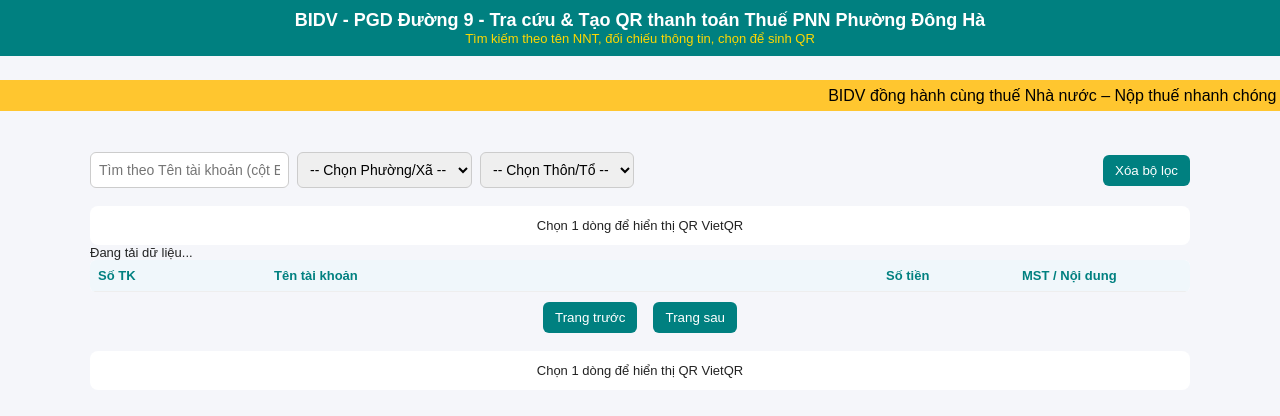
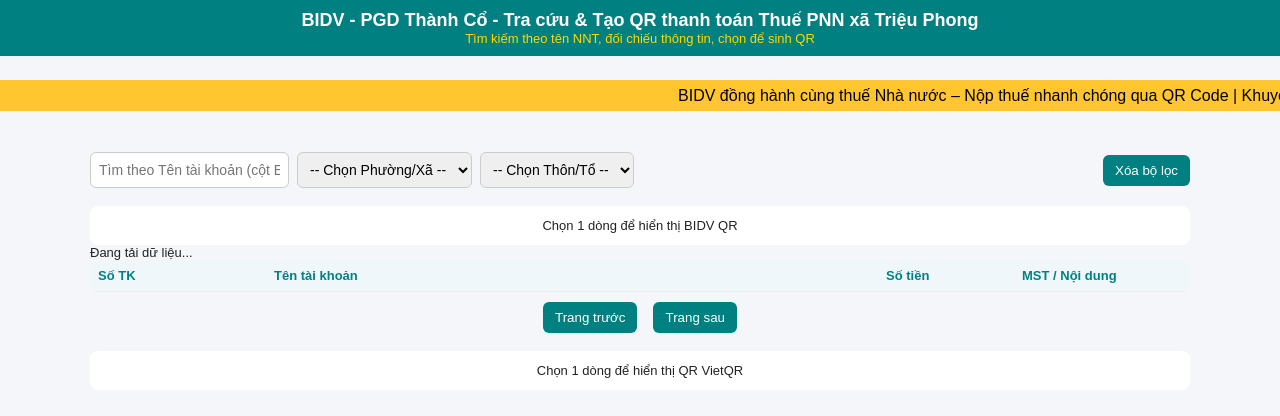
Before and after one commit to anhvt777/qrtrieuphong, a plain HTML site: page index.html in a window 1280 px wide. Drawn offline with Linux system fonts and the light colour scheme; no server answers.

Commit message:
Update index.html

```diff
--- a/index.html
+++ b/index.html
@@ -51,10 +51,10 @@
 </head>
 <body>
 <header>
-  <div class="title">BIDV - PGD Đường 9 - Tra cứu &amp; Tạo QR thanh toán Thuế PNN Phường Đông Hà</div>
+  <div class="title">BIDV - PGD Thành Cổ - Tra cứu &amp; Tạo QR thanh toán Thuế PNN xã Triệu Phong </div>
   <div class="meta">Tìm kiếm theo tên NNT, đối chiếu thông tin, chọn để sinh QR</div>
 </header>
-<div class="marquee"><span>BIDV đồng hành cùng thuế Nhà nước – Nộp thuế nhanh chóng qua QR Code           🎉 Ưu đãi đặc biệt: TẶNG TIỀN khi mở Tài khoản BIDV | TẶNG LOA THÔNG BÁO CHO HỘ KD, TẶNG TIỀN lên đến 600.000 VNĐ vào TK | Lãi suất vay ưu đãi chỉ từ 4,5%/năm | Liên hệ Mr. Mạnh Hùng (0914 179 989) để biết thêm chi tiết 🎉</span></div>
+<div class="marquee"><span>BIDV đồng hành cùng thuế Nhà nước – Nộp thuế nhanh chóng qua QR Code     |   Khuyến cáo: Website là công cụ hỗ trợ UNT truy xuất dữ liệu người nộp thuế tạo QR, chỉ sử dụng dữ liệu cho mục đích thu PNN; không chia sẻ ra ngoài phạm vi công tác.         🎉 Ưu đãi đặc biệt: TẶNG TIỀN khi mở Tài khoản BIDV | TẶNG LOA THÔNG BÁO CHO HỘ KD, TẶNG TIỀN lên đến 600.000 VNĐ vào TK | Lãi suất vay ưu đãi chỉ từ 4,5%/năm | Liên hệ Ms. Yến Nhi (0947 829 207) để biết thêm chi tiết 🎉</span></div>
 <div class="container">
   <div class="controls">
     <div class="left">
@@ -67,7 +67,7 @@
     </div>
   </div>
 
-  <div id="qrcode"><div class="meta">Chọn 1 dòng để hiển thị QR VietQR</div></div>
+  <div id="qrcode"><div class="meta">Chọn 1 dòng để hiển thị BIDV QR </div></div>
 
   <div id="stats" class="meta">Đang tải dữ liệu...</div>
 
```
